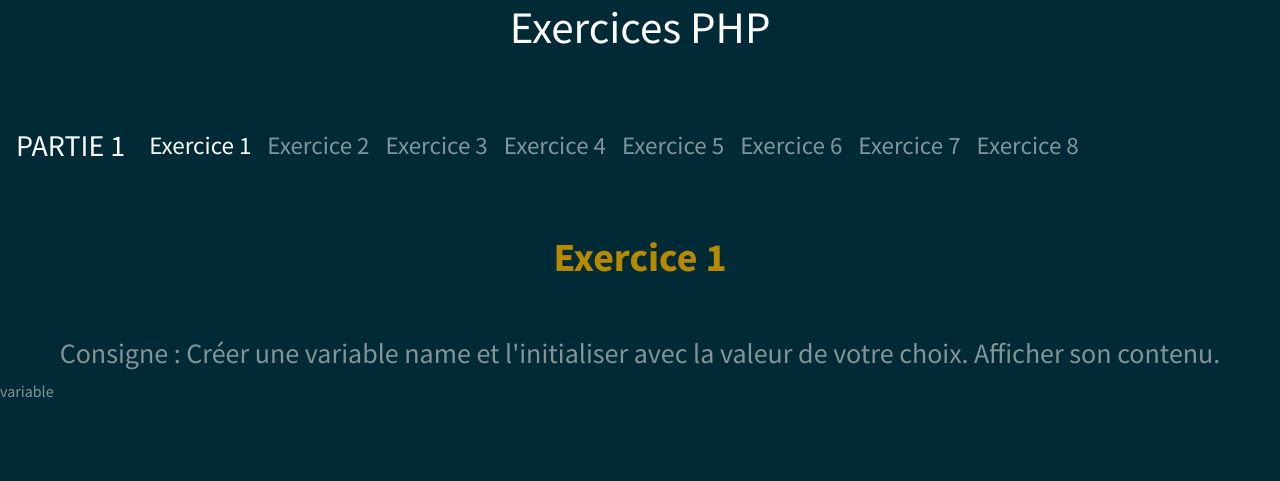
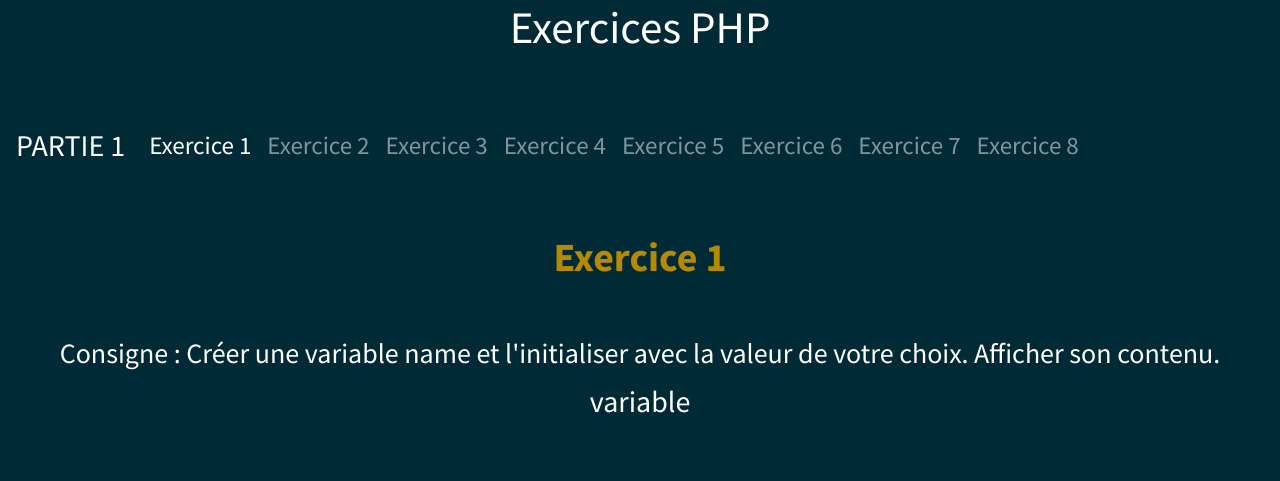
Before and after one commit to EmilieLamps/ExercicesPHP-Partie1, a PHP site: page / in a window 1280 px wide. Shown: the top 481 px of the page. Run offline with PHP 8.4, Linux system fonts and the light colour scheme; some libraries are stand-ins or nearby versions.

Commit message:
Modification CSS

```diff
--- a/Ex1/assets/css/style.css
+++ b/Ex1/assets/css/style.css
@@ -10,3 +10,8 @@ h1{
 h2{
   font-size: 40px;
 }
+body{
+  font-size: 30px;
+  color: white;
+  text-align: center;
+}
```
